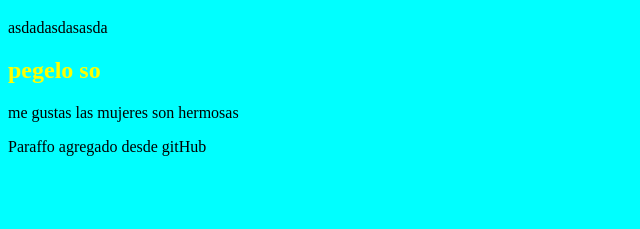
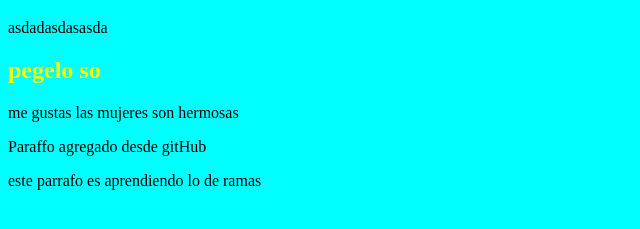
Before and after one commit to Dres3223/GirAprendiz, a plain HTML site: page index.html in a window 1280 px wide. Shown: the part 61-290 px from the top of the page, without its empty margins (0-640 px from the left). Drawn offline with Linux system fonts and the light colour scheme.

Commit message:
agregado parrafo aprender ramas

```diff
--- a/index.html
+++ b/index.html
@@ -14,5 +14,6 @@
     <p>me gustas las mujeres son hermosas</p>
     <p>Paraffo agregado desde gitHub</p>
 
+    <p>este parrafo es aprendiendo lo de ramas</p>
   </body>
 </html>
```
